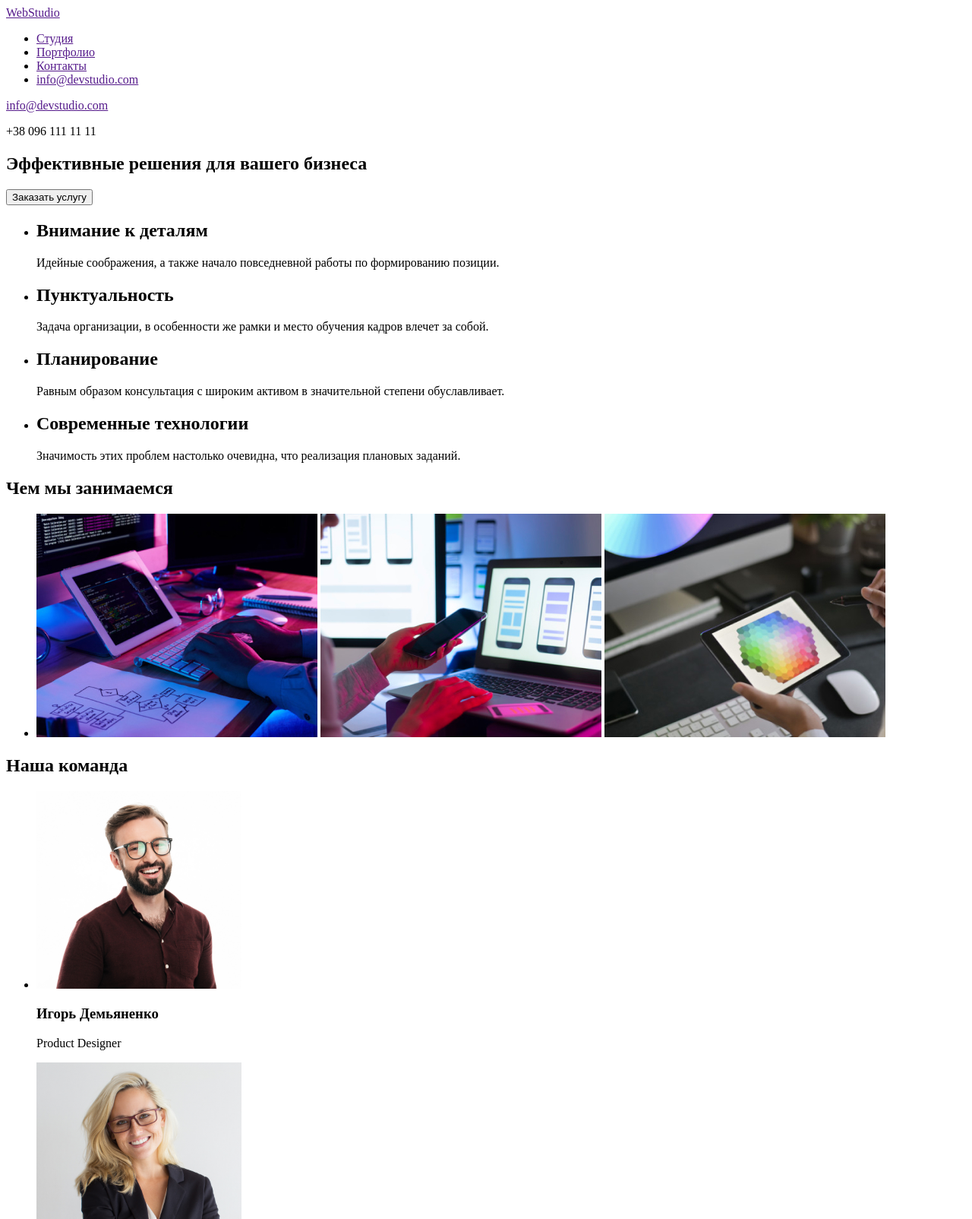
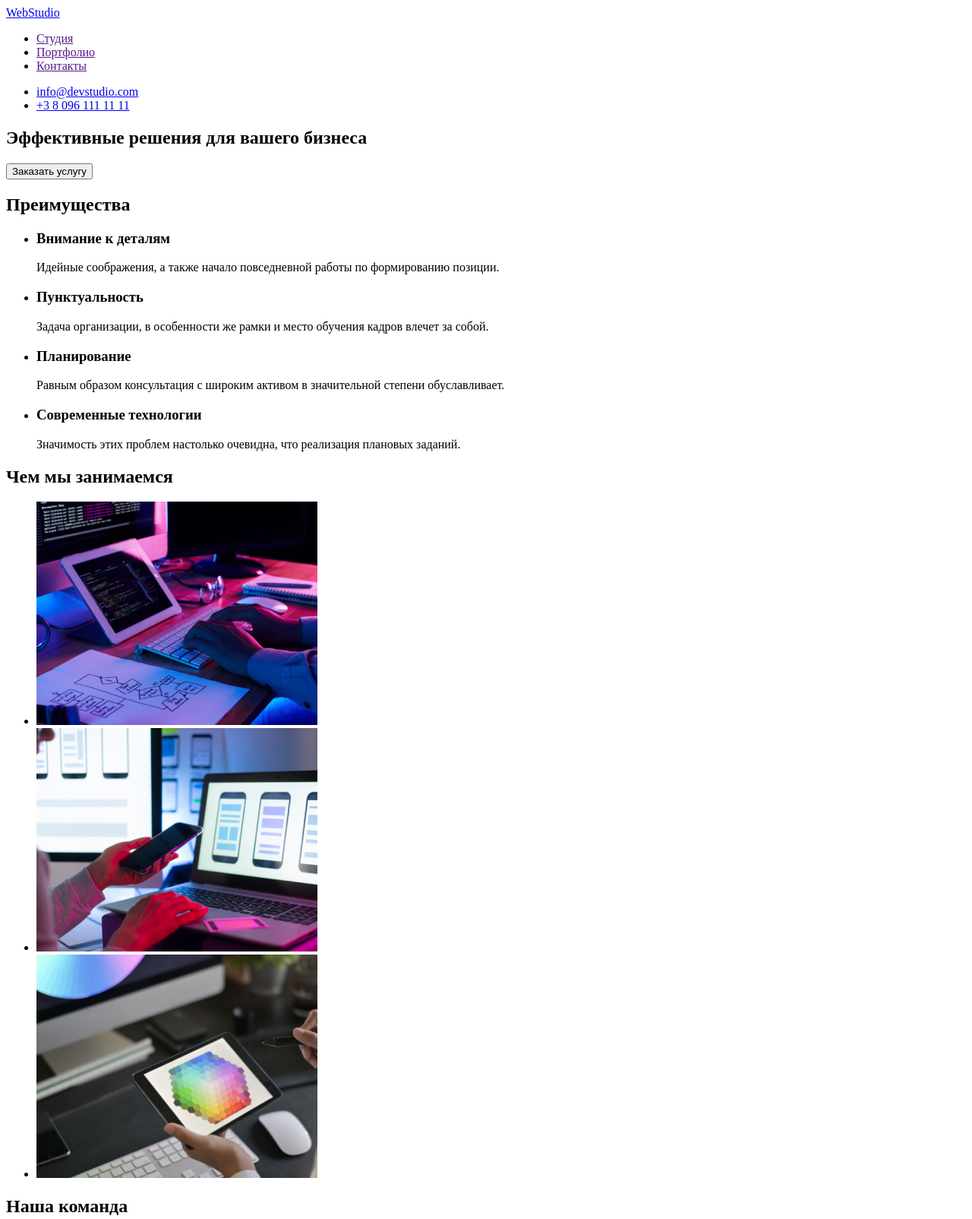
Before and after one commit to Aleksudv/goit-markup-hw-01, a plain HTML site: page index.html in a window 1280 px wide. Shown: the top 1604 px of the page at 76% size. Drawn offline with Linux system fonts and the light colour scheme.

Commit message:
Відпрацювання дз 1

```diff
--- a/index.html
+++ b/index.html
@@ -1,5 +1,5 @@
 <!DOCTYPE html>
-<html lang="en">
+<html lang="ru">
 <head>
     <meta charset="UTF-8">
     <meta http-equiv="X-UA-Compatible" content="IE=edge">
@@ -10,54 +10,53 @@
 
    <header>
        <nav>
-            <a href="">WebStudio</a>
+            <a href="./index.html">WebStudio</a>
                 <ul>
                     <li><a href="">Студия</a></li>
                     <li><a href="">Портфолио</a></li>
                     <li><a href="">Контакты</a></li>
-                    <li><a href="">info@devstudio.com</a></li>
                 </ul>
         </nav>
-        <a href="">info@devstudio.com</a>
-        <p>+38 096 111 11 11</p>
+        <ul>
+            <li><a href="mailto:info@devstudio.com">info@devstudio.com</a></li>
+            <li><a href="tel:+380961111111">+3 8 096 111 11 11</a></li>
+        </ul>
     </header>
 
     <main>
-        <div>
             <section>
                 <h1>Эффективные решения для вашего бизнеса</h1>
-                <button>Заказать услугу</button>
+                <button type="button">Заказать услугу</button>
             </section>
-        </div>
 
         <!--Види робіт-->
         <section>
+            <h2>Преимущества</h2>
             <ul>
                 <li>
-                    <h2>Внимание к деталям</h2>
+                    <h3>Внимание к деталям</h3>
                     <p>Идейные соображения, а также начало повседневной работы по формированию позиции.</p>
                 </li>
                 <li>
-                    <h2>Пунктуальность</h2>
+                    <h3>Пунктуальность</h3>
                     <p>Задача организации, в особенности же рамки и место обучения кадров влечет за собой.</p>
                 </li>
                 <li>
-                    <h2>Планирование</h2>
+                    <h3>Планирование</h3>
                     <p>Равным образом консультация с широким активом в значительной степени обуславливает.</p>
                 </li>
                 <li>
-                    <h2>Современные технологии</h2>
+                    <h3>Современные технологии</h3>
                     <p>Значимость этих проблем настолько очевидна, что реализация плановых заданий.</p>
                 </li>
             </ul>
-
-                <h2>Чем мы занимаемся</h2>
-                <ul>
-                    <li>
-                    <img src="./images/img1.jpg" alt="foto" width="370" height="294" />
-                    <img src="./images/img2.jpg" alt="foto" width="370" height="294" />
-                    <img src="./images/img3.jpg" alt="foto" width="370" height="294" />
-                </li>
+        </section>
+        <section>
+            <h2>Чем мы занимаемся</h2>
+            <ul>
+                <li><img src="./images/img1.jpg" alt="foto" width="370" height="294" /></li>
+                <li><img src="./images/img2.jpg" alt="foto" width="370" height="294" /></li>
+                <li><img src="./images/img3.jpg" alt="foto" width="370" height="294" /></li>
             </ul>
         </section>
 
@@ -91,11 +90,13 @@
     </main>
 
     <footer>
-        <a href="">WebStudio</a>
+        <a href="./index.html">WebStudio</a>
         <address>
-            г. Киев, пр-т Леси Украинки, 26 <br />
-            info@example.com <br />
-            +38 099 111 11 11
+            <ul>
+                <li>г. Киев, пр-т Леси Украинки, 26</li>
+                <li><a href="mailto:info@devstudio.com">info@example.com</a></li>
+                <li><a href="tel:+380961111111">+38 099 111 11 11</a></li>
+            </ul>
         </address>
     </footer>
 </body>
```
